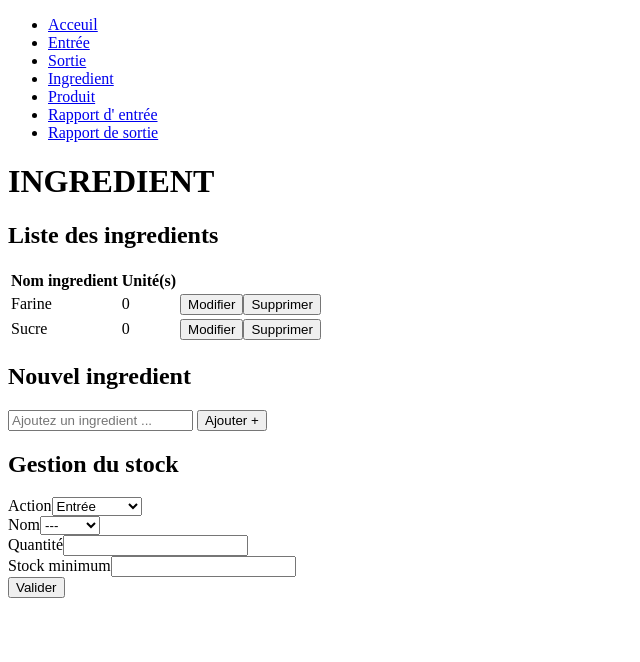
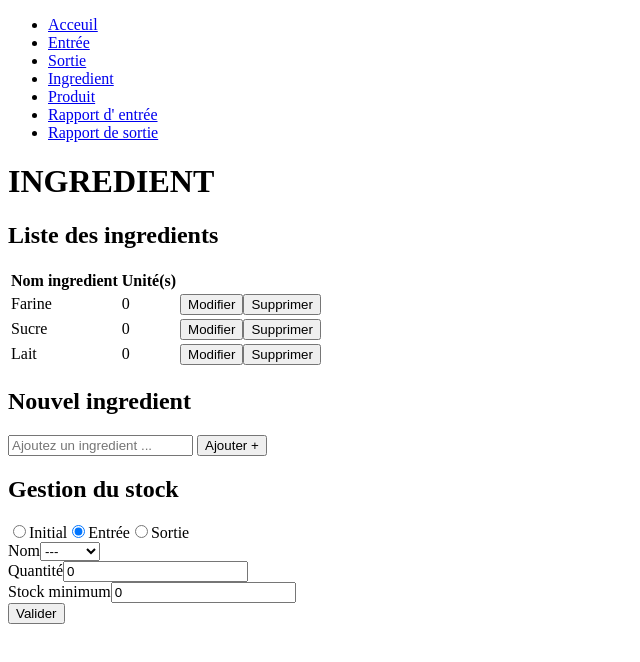
Before and after one commit to tafitahery/ingredients, a React (Create React App) app in the folder frontend/: page /ingredient in a window 1280 px wide. Shown: the top 662 px of the page, without its empty margins (0-640 px from the left). Built offline with nearby package versions, Linux system fonts and the light colour scheme; data requests are answered from the project's data file.

Commit message:
Ingredient (stock p2)

```diff
--- a/frontend/src/assets/db.json
+++ b/frontend/src/assets/db.json
@@ -11,6 +11,12 @@
       "quantity": 0,
       "stockMin": 0,
       "id": 2
+    },
+    {
+      "name": "Lait",
+      "quantity": 0,
+      "stockMin": 0,
+      "id": 3
     }
   ]
 }
--- a/frontend/src/components/List.jsx
+++ b/frontend/src/components/TableIn.jsx
@@ -1,4 +1,4 @@
-export default function List({ ingredient, handleEdit, handleDelete }) {
+export default function TableIn({ ingredient, handleEdit, handleDelete }) {
   // state
 
   // comportement
--- a/frontend/src/pages/Ingredient.jsx
+++ b/frontend/src/pages/Ingredient.jsx
@@ -1,11 +1,15 @@
 import { useState, useEffect } from 'react';
 import axios from 'axios';
-import List from '../components/List';
+import TableIn from '../components/TableIn';
 import FormIn from '../components/FormIn';
 
 function Ingredient() {
   // state
   const [ingredients, setIngredients] = useState([]);
+  const [action, setAction] = useState('in');
+  const [ingredientSelected, setIngredientSelected] = useState('');
+  const [quantity, setQuantity] = useState(0.0);
+  const [minStock, setMinStock] = useState(0.0);
 
   // comportement
   useEffect(() => {
@@ -26,6 +30,22 @@ function Ingredient() {
     }
   };
 
+  const handleRadio = (event) => {
+    setAction(event.target.id);
+  };
+
+  const handleSelect = (event) => {
+    setIngredientSelected(event.target.value);
+  };
+
+  const handleQuantity = (event) => {
+    setQuantity(event.target.value);
+  };
+
+  const handleMinStock = (event) => {
+    setMinStock(event.target.value);
+  };
+
   const handleEdit = (id) => {};
 
   // affichage (render)
@@ -43,7 +63,7 @@ function Ingredient() {
         </thead>
         <tbody>
           {ingredients.map((ingredient) => (
-            <List
+            <TableIn
               key={ingredient.id}
               ingredient={ingredient}
               handleEdit={handleEdit}
@@ -57,29 +77,59 @@ function Ingredient() {
       <h2>Gestion du stock</h2>
       <form action="">
         <div>
-          <label htmlFor="action">Action</label>
-          <select id="action">
-            <option value="in">Entrée</option>
-            <option value="init">Stock initial</option>
-            <option value="out">Sortie</option>
-          </select>
+          <input
+            type="radio"
+            name="action"
+            id="init"
+            onChange={handleRadio}
+            checked={action === 'init'}
+          />
+          <label htmlFor="init">Initial</label>
+          <input
+            type="radio"
+            name="action"
+            id="in"
+            checked={action === 'in'}
+            onChange={handleRadio}
+          />
+          <label htmlFor="in">Entrée</label>
+          <input
+            type="radio"
+            name="action"
+            id="out"
+            onChange={handleRadio}
+            checked={action === 'out'}
+          />
+          <label htmlFor="out">Sortie</label>
         </div>
         <div>
           <label htmlFor="name">Nom</label>
-          <select id="name">
+          <select id="name" value={ingredientSelected} onChange={handleSelect}>
             <option value=""> --- </option>
             {ingredients.map((ingredient) => (
-              <option key={ingredient.id}>{ingredient.name}</option>
+              <option key={ingredient.id} value={ingredient.id}>
+                {ingredient.name}
+              </option>
             ))}
           </select>
         </div>
         <div>
           <label htmlFor="quantity">Quantité</label>
-          <input type="number" id="quantity" />
+          <input
+            type="number"
+            id="quantity"
+            value={quantity}
+            onChange={handleQuantity}
+          />
         </div>
         <div>
           <label htmlFor="minStock">Stock minimum</label>
-          <input type="number" id="minStock" />
+          <input
+            type="number"
+            id="minStock"
+            value={minStock}
+            onChange={handleMinStock}
+          />
         </div>
         <button>Valider</button>
       </form>
```
